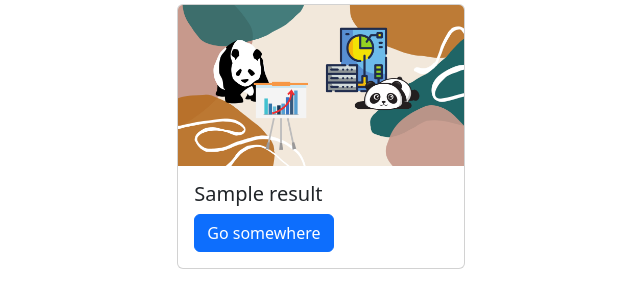
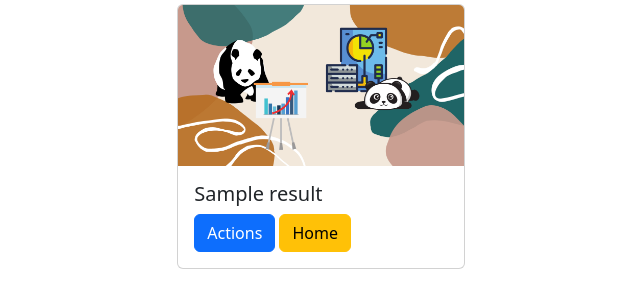
Before and after one commit to amirqa1381/FutureLens, a Django app: template search/templates/search/search.html in a window 1280 px wide. Shown: the part 212-520 px from the top of the page, without its empty margins (121-761 px from the left). Run offline with Django 5.2, Linux system fonts and the light colour scheme; the template is opened without the code that fills it: most values are stand-ins (such as "Sample title", 1, 10 or a date in 2020).

Commit message:
i have implemented the modal in the html

```diff
--- a/search/templates/search/search.html
+++ b/search/templates/search/search.html
@@ -16,13 +16,38 @@
                     <img src="{% static "images/pandas.png" %}" class="card-img-top" alt="...">
                     <div class="card-body">
                     <h5 class="card-title">{{re.title}}</h5>
-                    <a href="#" class="btn btn-primary">Go somewhere</a>
+                    <button type="button" class="btn btn-primary" data-bs-toggle="modal" data-bs-target="#exampleModal-{{data.slug}}">
+                        Actions
+                    </button>
+                    <a href="{% url "index"%}" type="button" class="btn btn-warning">Home</a>
+                    <!-- Modal -->
+                    <div class="modal fade" id="exampleModal-{{data.slug}}" tabindex="-1" aria-labelledby="exampleModalLabel-{{data.slug}}" aria-hidden="true">
+                        <div class="modal-dialog">
+                        <div class="modal-content">
+                            <div class="modal-header">
+                            <h1 class="modal-title fs-5" id="exampleModalLabel">Choose an Action</h1>
+                            <button type="button" class="btn-close" data-bs-dismiss="modal" aria-label="Close"></button>
+                            </div>
+                            <div class="modal-body">
+                            choose between the below actions , the plot is for showing the all the plots that is exists
+                            for this dataframe and the dataframe is for showing the dataframe that is exists for seeing
+                            you can choose between them for using...
+                            </div>
+                            <div class="modal-footer">
+                            <a href="{% url "show_plot" slug=re.slug %}" type="button" class="btn btn-primary">Plots</a>
+                            <a href="{% url "data-frame" slug=re.slug %}" type="button" class="btn btn-primary">Dataframe</a>
+                            </div>
+                        </div>
+                        </div>
+                    </div>
+                        </div>
+                    </div>
                     </div>
                 </div>
                 {% endfor %}
                 {% else %}
                     <div class="alert alert-danger" role="alert">
-                        {{result}} , back to <a href="{% url "index" %}" class="alert-link">Home</a>
+                        Nothing found .... , back to <a href="{% url "index" %}" class="alert-link">Home</a>
                     </div>
             {% endif %}
         </div>
```
